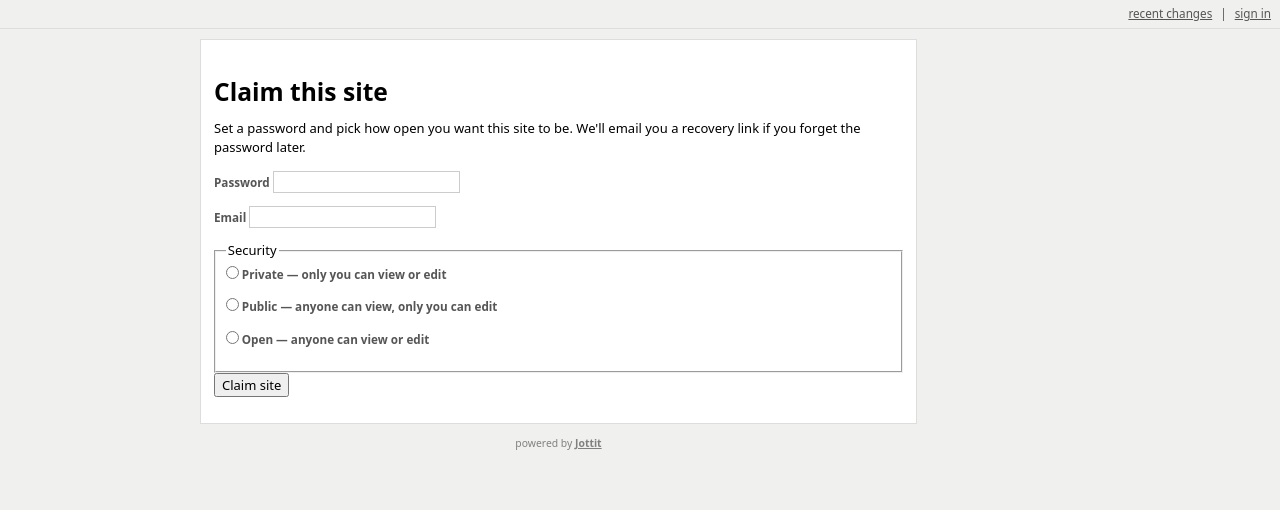
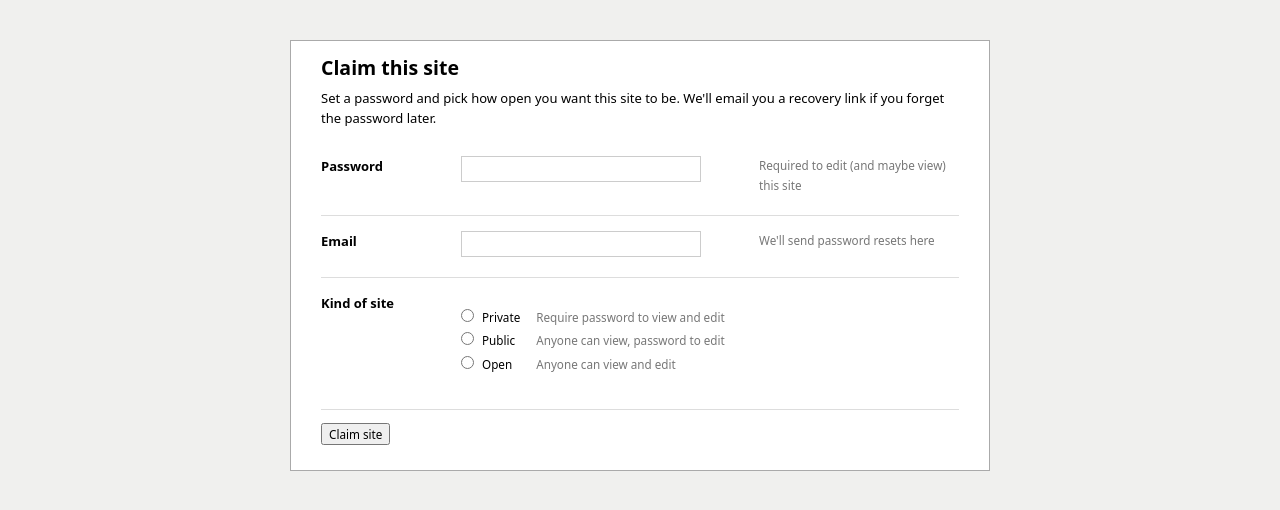
Before and after one commit to simonbc/jottit, a Flask app: template jottit/templates/claim_site.html in a window 1280 px wide. Shown: the top 510 px of the page. Run offline with Flask 3, Linux system fonts and the light colour scheme; the template is opened without the code that fills it, so the values that code supplies are empty; some libraries are stand-ins or nearby versions.

Commit message:
Render auth screens in a centered dialog card
Added dialog_base.html — body.dialog-page, no site chrome, just a
white card centered on the gray panel. signin / claim_site /
forgot_password / change_password switch from site_base.html to
dialog_base.html. claim_site uses the .settings 3-column table for
password / email / kind-of-site, matching the 2007 #claim_dialog
layout.

Co-Authored-By: Claude Opus 4.7 (1M context) <noreply@anthropic.com>

```diff
--- a/jottit/templates/claim_site.html
+++ b/jottit/templates/claim_site.html
@@ -1,32 +1,52 @@
-{% extends "site_base.html" %}
+{% extends "dialog_base.html" %}
 {% block title %}Claim this site{% endblock %}
+{% block dialog_class %}dialog-wide{% endblock %}
+
 {% block content %}
-  <article class="site-form">
-    <header><h1>Claim this site</h1></header>
-    <p>Set a password and pick how open you want this site to be. We'll email you a recovery link if you forget the password later.</p>
+  <h1>Claim this site</h1>
+  <p>Set a password and pick how open you want this site to be. We'll email you a recovery link if you forget the password later.</p>
 
-    {% include "partials/form_error.html" %}
+  {% include "partials/form_error.html" %}
 
-    <form method="post" class="form">
-      <p>
-        <label>Password
-          <input type="password" name="password" value="{{ password }}" required autofocus>
-        </label>
-      </p>
-      <p>
-        <label>Email
-          <input type="email" name="email" value="{{ email }}" required>
-        </label>
-      </p>
+  <form method="post" action="" class="form">
+    <table class="settings">
+      <tr>
+        <th>Password</th>
+        <td><input type="password" name="password" value="{{ password }}" required autofocus></td>
+        <td class="explain">Required to edit (and maybe view) this site</td>
+      </tr>
+      <tr>
+        <th>Email</th>
+        <td><input type="email" name="email" value="{{ email }}" required></td>
+        <td class="explain">We'll send password resets here</td>
+      </tr>
+      <tr>
+        <th>Kind of site</th>
+        <td>
+          <table class="security">
+            <tr>
+              <td><input type="radio" id="claim_private" name="security" value="private" {% if security == "private" %}checked{% endif %}></td>
+              <td><label for="claim_private">Private</label></td>
+              <td class="explain">Require password to view and edit</td>
+            </tr>
+            <tr>
+              <td><input type="radio" id="claim_public" name="security" value="public" {% if security == "public" %}checked{% endif %}></td>
+              <td><label for="claim_public">Public</label></td>
+              <td class="explain">Anyone can view, password to edit</td>
+            </tr>
+            <tr>
+              <td><input type="radio" id="claim_open" name="security" value="open" {% if security == "open" %}checked{% endif %}></td>
+              <td><label for="claim_open">Open</label></td>
+              <td class="explain">Anyone can view and edit</td>
+            </tr>
+          </table>
+        </td>
+        <td class="explain"></td>
+      </tr>
+    </table>
 
-      <fieldset>
-        <legend>Security</legend>
-        <p><label><input type="radio" name="security" value="private" {% if security == "private" %}checked{% endif %}> Private — only you can view or edit</label></p>
-        <p><label><input type="radio" name="security" value="public" {% if security == "public" %}checked{% endif %}> Public — anyone can view, only you can edit</label></p>
-        <p><label><input type="radio" name="security" value="open" {% if security == "open" %}checked{% endif %}> Open — anyone can view or edit</label></p>
-      </fieldset>
-
-      <p><button type="submit">Claim site</button></p>
-    </form>
-  </article>
+    <div class="form-actions">
+      <button type="submit">Claim site</button>
+    </div>
+  </form>
 {% endblock %}
--- /dev/null
+++ b/jottit/templates/dialog_base.html
@@ -0,0 +1,14 @@
+{# Base for modal-style single-form pages: signin, claim, forgot
+   password, change password (token recovery flow). No site chrome —
+   just a centered white card on the gray page. #}
+{% extends "base.html" %}
+
+{% block body_class %}page dialog-page{% endblock %}
+
+{% block body %}
+  <div class="dialog-wrapper">
+    <section class="dialog {% block dialog_class %}{% endblock %}">
+      {% block content %}{% endblock %}
+    </section>
+  </div>
+{% endblock %}
```
Also changed, not shown: jottit/templates/change_password.html (+14 -14 lines), jottit/templates/forgot_password.html (+9 -6 lines), jottit/templates/signin.html (+15 -16 lines).
